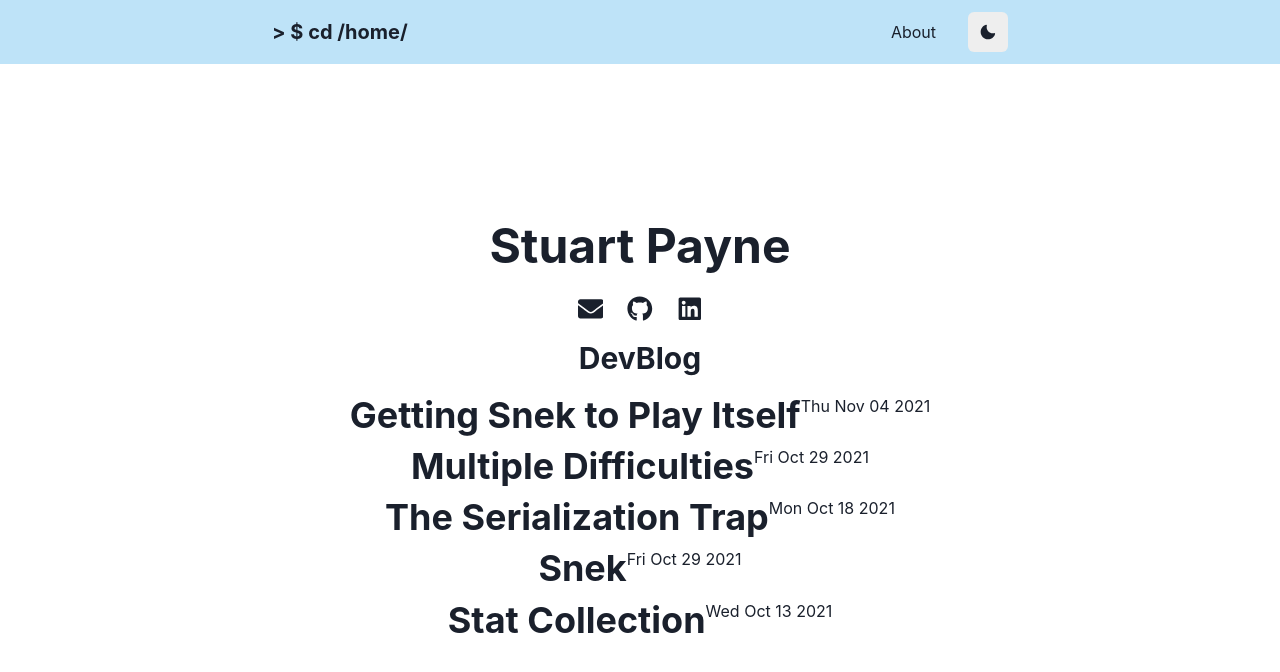
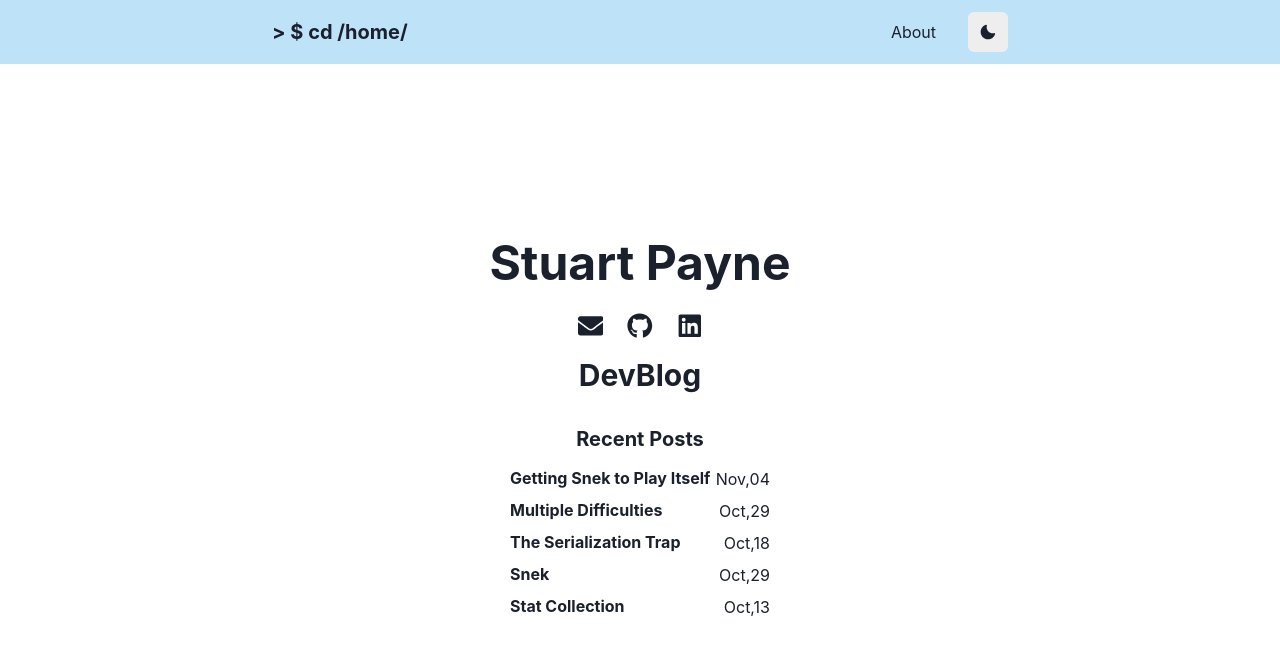
Before and after one commit to stuart-payne/personal-site, a Next.js app: page / in a window 1280 px wide. Shown: the top 672 px of the page. Built offline with nearby package versions, Linux system fonts and the light colour scheme.

Commit message:
styling improvements

```diff
--- a/components/PostLink.tsx
+++ b/components/PostLink.tsx
@@ -1,18 +1,20 @@
-import type { PostMatter } from "../pages";
+import type { PostMetaData } from "../pages";
 import { Flex, LinkBox, LinkOverlay, Heading, Text } from "@chakra-ui/react";
 import NextLink from "next/link";
+import { motion } from "framer-motion";
 
-export const PostLink = ({ title, date, link }: PostMatter) => {
+const MotionLinkBox = motion(LinkBox);
+export const PostLink = ({ title, date, link }: PostMetaData) => {
     return (
-        <LinkBox>
-            <Flex justify="space-between">
-                <Heading>
+        <MotionLinkBox h="30px" w="260px" whileHover={{ scale: 1.1 }}>
+            <Flex justify="space-between" align="center">
+                <Heading size="sm" isTruncated>
                     <LinkOverlay href={link} as={NextLink}>
                         {title}
                     </LinkOverlay>
                 </Heading>
-                <Text>{date}</Text>
+                <Text fontSize="md">{date}</Text>
             </Flex>
-        </LinkBox>
+        </MotionLinkBox>
     );
 };
--- a/lib/helpers.ts
+++ b/lib/helpers.ts
@@ -19,21 +19,30 @@ export const getPostNamesWithoutExt = async (): Promise<string[]> => {
 export const getAllPostMetaData = async (): Promise<PostMetaData[]> => {
     const postNames = await getPostNames();
     const posts: string[] = [];
+    const postMetaData: PostMetaData[] = [];
+    const frontMatterArray: GrayMatterFile<string>[] = [];
+
     for (const postName of postNames) {
         posts.push(await readFile(join(POSTS_PATH, postName), "utf8"));
     }
-    const frontMatterArray: GrayMatterFile<string>[] = [];
+
     for (const post of posts) {
         frontMatterArray.push(matter(post));
     }
-    const postMetaData: PostMetaData[] = [];
+
     for (let i = 0; i < frontMatterArray.length; i++) {
         const { title, date } = frontMatterArray[i].data;
         postMetaData.push({
             title,
-            date: date.toDateString(),
+            date: formatDateGood(date),
             link: `/posts/${postNames[i].replace(mdExtRemover, "")}`,
         });
     }
+
     return postMetaData;
 };
+
+export const formatDateGood = (date: Date): string => {
+    const dateString = date.toDateString();
+    return dateString.split(" ").slice(1, 3).join();
+};
--- a/pages/index.tsx
+++ b/pages/index.tsx
@@ -39,6 +39,10 @@ const Home: NextPage<IndexProps> = ({ posts }) => {
                     DevBlog
                 </Heading>
                 <VStack>
+                    <Heading size="md" mt="16px" mb="8px">
+                        Recent Posts
+                    </Heading>
+                    <VStack spacing="2px">
                         {posts.slice(0, 5).map(({ title, date, link }) => (
                             <PostLink
                                 key={title}
@@ -47,6 +51,7 @@ const Home: NextPage<IndexProps> = ({ posts }) => {
                                 link={link}
                             />
                         ))}
+                    </VStack>
                 </VStack>
             </VStack>
         </Center>
```
Lines whose indentation alone changed are shown as unchanged.
